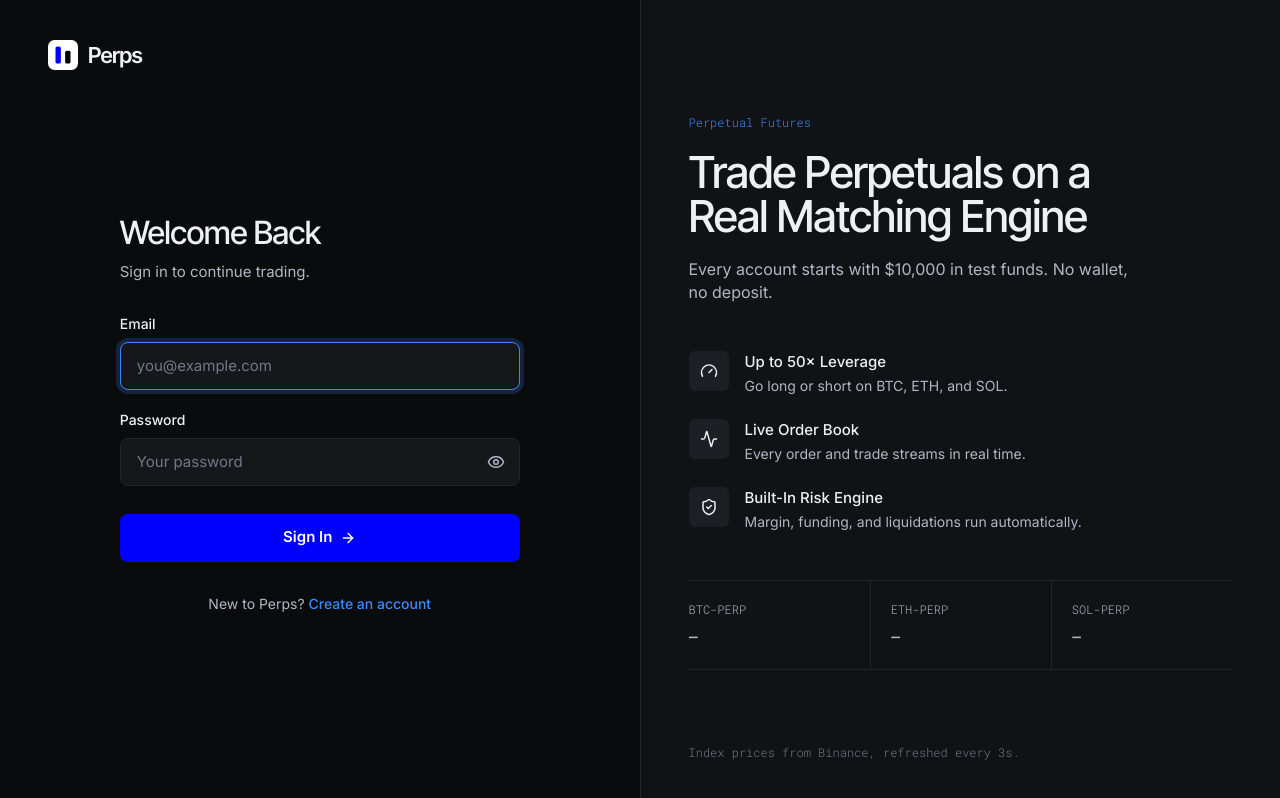
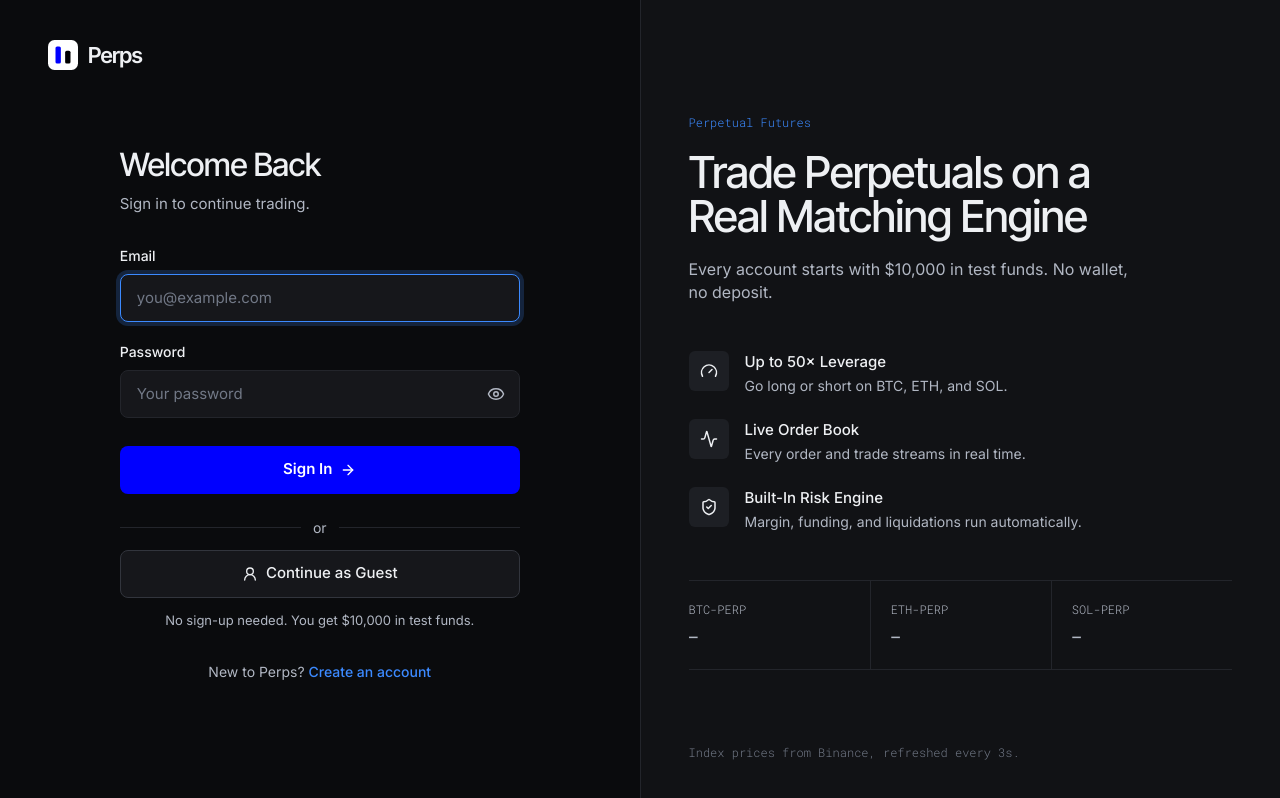
Before and after one commit to prince9118/perps-v2, a Next.js app in the folder apps/web/: page /login in a window 1280 px wide. Built offline with nearby package versions, Linux system fonts and the light colour scheme; no server answers; a web font is replaced by a local one.

Commit message:
feat: add guest login

```diff
--- a/apps/web/src/app/login/page.tsx
+++ b/apps/web/src/app/login/page.tsx
@@ -9,6 +9,7 @@
 import { EMAIL_MAX, PASSWORD_MAX, normalizeEmail, validateEmail, validateLoginPassword } from "@/lib/validation";
 import { useAuthStore } from "@/store/auth";
 import { AuthLayout } from "@/components/auth/AuthLayout";
+import { GuestLogin } from "@/components/auth/GuestLogin";
 import { Field, PasswordField } from "@/components/ui/Field";
 
 const DEFAULT_REDIRECT = "/trade/BTC-PERP";
@@ -140,6 +141,10 @@
         </button>
       </form>
 
+      <div className="mt-6">
+        <GuestLogin redirectTo={redirectTo} disabled={submitting} />
+      </div>
+
       <p className="mt-8 text-center text-sm text-dim">
         New to Perps?{" "}
         <Link
--- a/apps/web/src/app/signup/page.tsx
+++ b/apps/web/src/app/signup/page.tsx
@@ -16,6 +16,7 @@
 } from "@/lib/validation";
 import { useAuthStore } from "@/store/auth";
 import { AuthLayout } from "@/components/auth/AuthLayout";
+import { GuestLogin } from "@/components/auth/GuestLogin";
 import { Field, PasswordField } from "@/components/ui/Field";
 
 const DEFAULT_REDIRECT = "/trade/BTC-PERP";
@@ -190,6 +191,10 @@
         </button>
       </form>
 
+      <div className="mt-6">
+        <GuestLogin redirectTo={redirectTo} disabled={submitting} />
+      </div>
+
       <p className="mt-8 text-center text-sm text-dim">
         Already have an account?{" "}
         <Link
--- /dev/null
+++ b/apps/web/src/components/auth/GuestLogin.tsx
@@ -0,0 +1,66 @@
+"use client";
+
+import { useState } from "react";
+import { useRouter } from "next/navigation";
+import { Loader2, UserRound } from "lucide-react";
+import { authApi } from "@/lib/api";
+import { apiErrorMessage } from "@/lib/errors";
+import { useAuthStore } from "@/store/auth";
+
+export function GuestLogin({ redirectTo, disabled = false }: { redirectTo: string; disabled?: boolean }) {
+  const router = useRouter();
+  const setUser = useAuthStore((s) => s.setUser);
+  const [loading, setLoading] = useState(false);
+  const [error, setError] = useState<string | null>(null);
+
+  async function continueAsGuest() {
+    if (loading) return;
+    setLoading(true);
+    setError(null);
+    try {
+      const res = await authApi.guest();
+      setUser(res.data.user, res.data.token);
+      router.replace(redirectTo);
+    } catch (err) {
+      setError(apiErrorMessage(err, "Couldn't start a guest session. Try again."));
+      setLoading(false);
+    }
+  }
+
+  return (
+    <div className="flex flex-col gap-3">
+      <div className="flex items-center gap-3 text-sm text-dim" aria-hidden>
+        <span className="h-px flex-1 bg-line" />
+        or
+        <span className="h-px flex-1 bg-line" />
+      </div>
+
+      <button
+        type="button"
+        onClick={continueAsGuest}
+        disabled={disabled || loading}
+        aria-busy={loading}
+        className="flex h-12 items-center justify-center gap-2 rounded-lg border border-line-strong bg-panel text-[15px] font-medium text-fg
+          transition-[background-color,border-color,transform] duration-150
+          hover:border-gray-50 hover:bg-raise active:scale-[0.99]
+          focus-visible:outline-none focus-visible:ring-2 focus-visible:ring-link focus-visible:ring-offset-2 focus-visible:ring-offset-bg
+          disabled:cursor-not-allowed disabled:opacity-70"
+      >
+        {loading ? (
+          <Loader2 aria-hidden className="size-4 animate-spin" />
+        ) : (
+          <UserRound aria-hidden className="size-4" />
+        )}
+        {loading ? "Starting guest session…" : "Continue as Guest"}
+      </button>
+
+      {error ? (
+        <p role="alert" className="text-center text-[13px] leading-5 text-sell">
+          {error}
+        </p>
+      ) : (
+        <p className="text-center text-[13px] leading-5 text-dim">No sign-up needed. You get $10,000 in test funds.</p>
+      )}
+    </div>
+  );
+}
--- a/apps/web/src/lib/api.ts
+++ b/apps/web/src/lib/api.ts
@@ -19,6 +19,8 @@
 
   signup: (email: string, password: string) =>
     api.post("/auth/signup", { email, password }),
+
+  guest: () => api.post("/auth/guest"),
 
   me: () => api.get("/auth/me"),
 };
```
Also changed, not shown: 1 other file (tests, documents, lock files or other folders).
